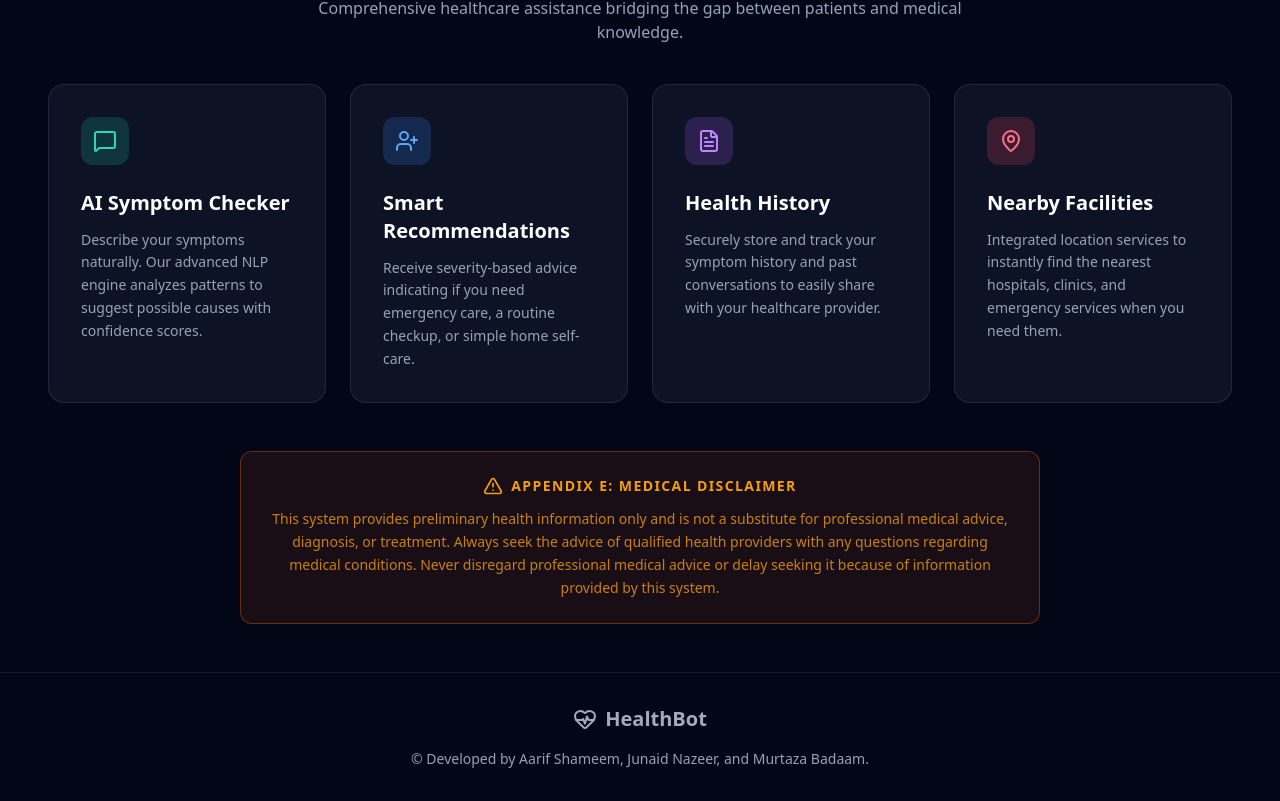
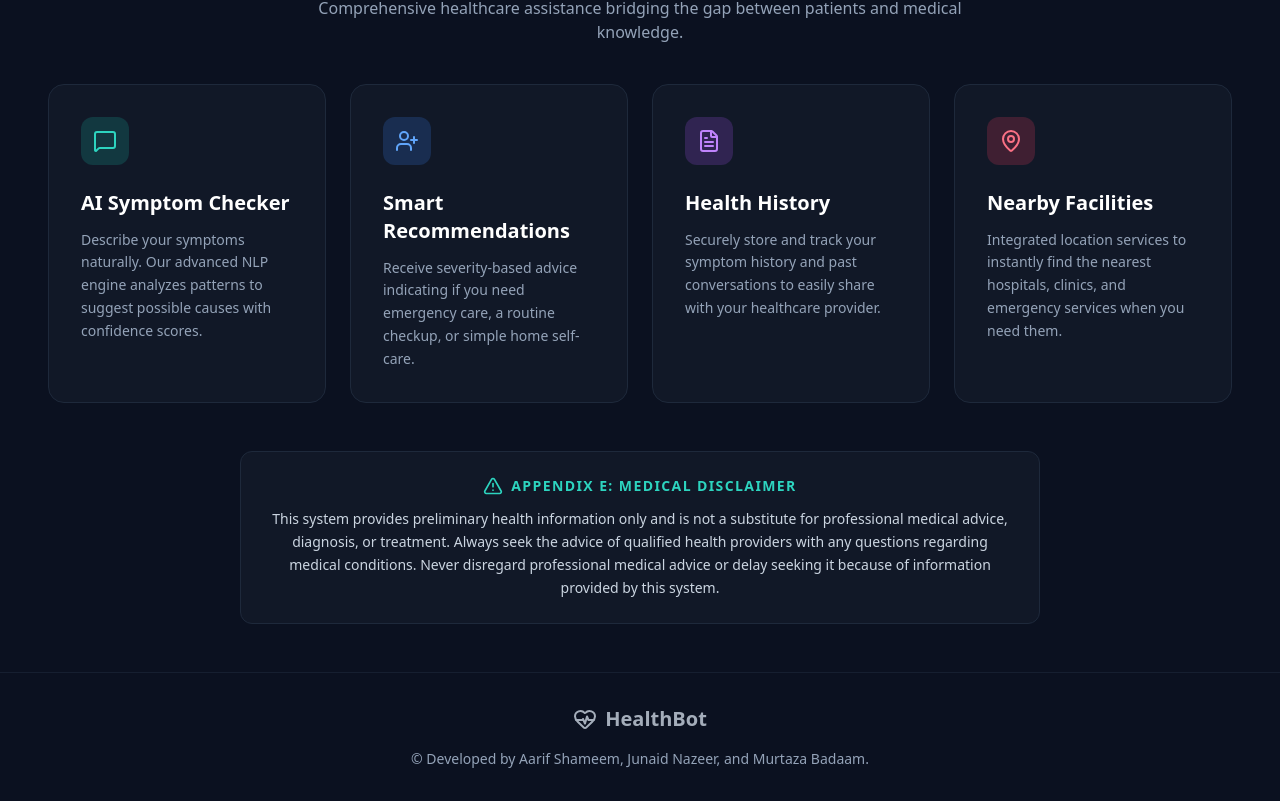
Before and after one commit to junaidnazeer/HealthBot-fullstack, a React (Create React App) app in the folder frontend/: page / in a window 1280 px wide. Shown: the part 728-1529 px from the top of the page. Built offline with nearby package versions, Linux system fonts and the light colour scheme.

Commit message:
style: updated to exact deep navy color hex codes from original photo

```diff
--- a/frontend/src/pages/home.js
+++ b/frontend/src/pages/home.js
@@ -16,14 +16,15 @@ import {
 
 export default function Home() {
   return (
-    /* min-w-[1024px] is the magic class that forces the phone to display the laptop view! */
-    <div className="min-h-screen bg-slate-950 font-sans text-slate-50 selection:bg-teal-500 selection:text-white min-w-[1024px] overflow-x-hidden relative">
+    /* min-w-[1024px] forces the phone to display the laptop view!
+       bg-[#0B1120] is the EXACT deep navy background color from your photo */
+    <div className="min-h-screen bg-[#0B1120] font-sans text-slate-50 selection:bg-teal-500 selection:text-white min-w-[1024px] overflow-x-hidden relative">
       {/* Background Glow Orbs matching the image */}
       <div className="absolute top-0 left-1/4 w-[500px] h-[500px] bg-teal-500/10 rounded-full blur-[120px] pointer-events-none" />
       <div className="absolute top-40 right-1/4 w-[400px] h-[400px] bg-cyan-500/10 rounded-full blur-[100px] pointer-events-none" />
 
       {/* Navigation Bar */}
-      <nav className="flex items-center justify-between px-12 py-5 border-b border-slate-800/60 bg-slate-950/80 backdrop-blur-md fixed w-full top-0 z-50">
+      <nav className="flex items-center justify-between px-12 py-5 border-b border-slate-800/60 bg-[#0B1120]/80 backdrop-blur-md fixed w-full top-0 z-50">
         {/* Logo */}
         <div className="flex items-center gap-2 cursor-pointer">
           <Activity className="h-7 w-7 text-teal-400" />
@@ -145,10 +146,10 @@ export default function Home() {
           </p>
         </div>
 
-        {/* 4 Column Grid forced for all devices */}
+        {/* 4 Column Grid forced for all devices - bg-[#111827] matches exact photo color */}
         <div className="grid grid-cols-4 gap-6">
           {/* Feature 1 */}
-          <div className="bg-slate-800/40 rounded-2xl p-8 border border-slate-700/50 hover:border-teal-500/50 transition-all group">
+          <div className="bg-[#111827] rounded-2xl p-8 border border-slate-800 hover:border-teal-500/50 transition-all group">
             <div className="w-12 h-12 bg-teal-500/20 rounded-xl flex items-center justify-center mb-6 group-hover:scale-110 transition-transform">
               <MessageSquare className="h-6 w-6 text-teal-400" />
             </div>
@@ -162,7 +163,7 @@ export default function Home() {
           </div>
 
           {/* Feature 2 */}
-          <div className="bg-slate-800/40 rounded-2xl p-8 border border-slate-700/50 hover:border-blue-500/50 transition-all group">
+          <div className="bg-[#111827] rounded-2xl p-8 border border-slate-800 hover:border-blue-500/50 transition-all group">
             <div className="w-12 h-12 bg-blue-500/20 rounded-xl flex items-center justify-center mb-6 group-hover:scale-110 transition-transform">
               <UserPlus className="h-6 w-6 text-blue-400" />
             </div>
@@ -176,7 +177,7 @@ export default function Home() {
           </div>
 
           {/* Feature 3 */}
-          <div className="bg-slate-800/40 rounded-2xl p-8 border border-slate-700/50 hover:border-purple-500/50 transition-all group">
+          <div className="bg-[#111827] rounded-2xl p-8 border border-slate-800 hover:border-purple-500/50 transition-all group">
             <div className="w-12 h-12 bg-purple-500/20 rounded-xl flex items-center justify-center mb-6 group-hover:scale-110 transition-transform">
               <FileText className="h-6 w-6 text-purple-400" />
             </div>
@@ -190,7 +191,7 @@ export default function Home() {
           </div>
 
           {/* Feature 4 */}
-          <div className="bg-slate-800/40 rounded-2xl p-8 border border-slate-700/50 hover:border-rose-500/50 transition-all group">
+          <div className="bg-[#111827] rounded-2xl p-8 border border-slate-800 hover:border-rose-500/50 transition-all group">
             <div className="w-12 h-12 bg-rose-500/20 rounded-xl flex items-center justify-center mb-6 group-hover:scale-110 transition-transform">
               <MapPin className="h-6 w-6 text-rose-400" />
             </div>
@@ -205,16 +206,16 @@ export default function Home() {
         </div>
       </section>
 
-      {/* Medical Disclaimer Box moved UP to reduce the gap */}
+      {/* Medical Disclaimer Box matching the dark theme of the feature cards */}
       <div className="max-w-4xl mx-auto px-12 pb-12 w-full mt-4">
-        <div className="bg-amber-900/20 border border-amber-700/50 rounded-xl p-6 text-center w-full">
+        <div className="bg-[#111827] border border-slate-800 rounded-xl p-6 text-center w-full">
           <div className="flex items-center justify-center gap-2 mb-3">
-            <AlertTriangle className="h-5 w-5 text-amber-500" />
-            <h4 className="text-amber-500 font-bold uppercase text-sm tracking-widest">
+            <AlertTriangle className="h-5 w-5 text-teal-400" />
+            <h4 className="text-teal-400 font-bold uppercase text-sm tracking-widest">
               Appendix E: Medical Disclaimer
             </h4>
           </div>
-          <p className="text-amber-500/80 text-sm leading-relaxed max-w-3xl mx-auto">
+          <p className="text-slate-300 text-sm leading-relaxed max-w-3xl mx-auto">
             This system provides preliminary health information only and is not
             a substitute for professional medical advice, diagnosis, or
             treatment. Always seek the advice of qualified health providers with
```
